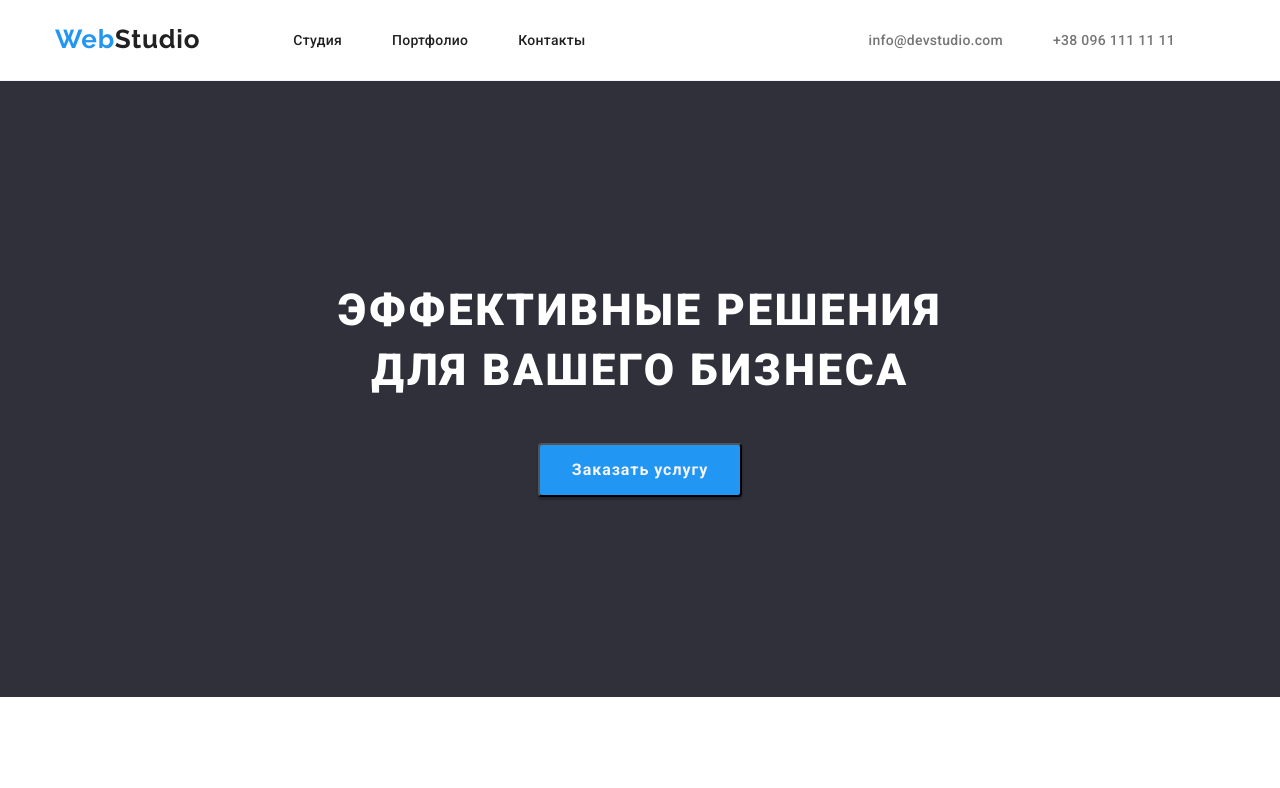
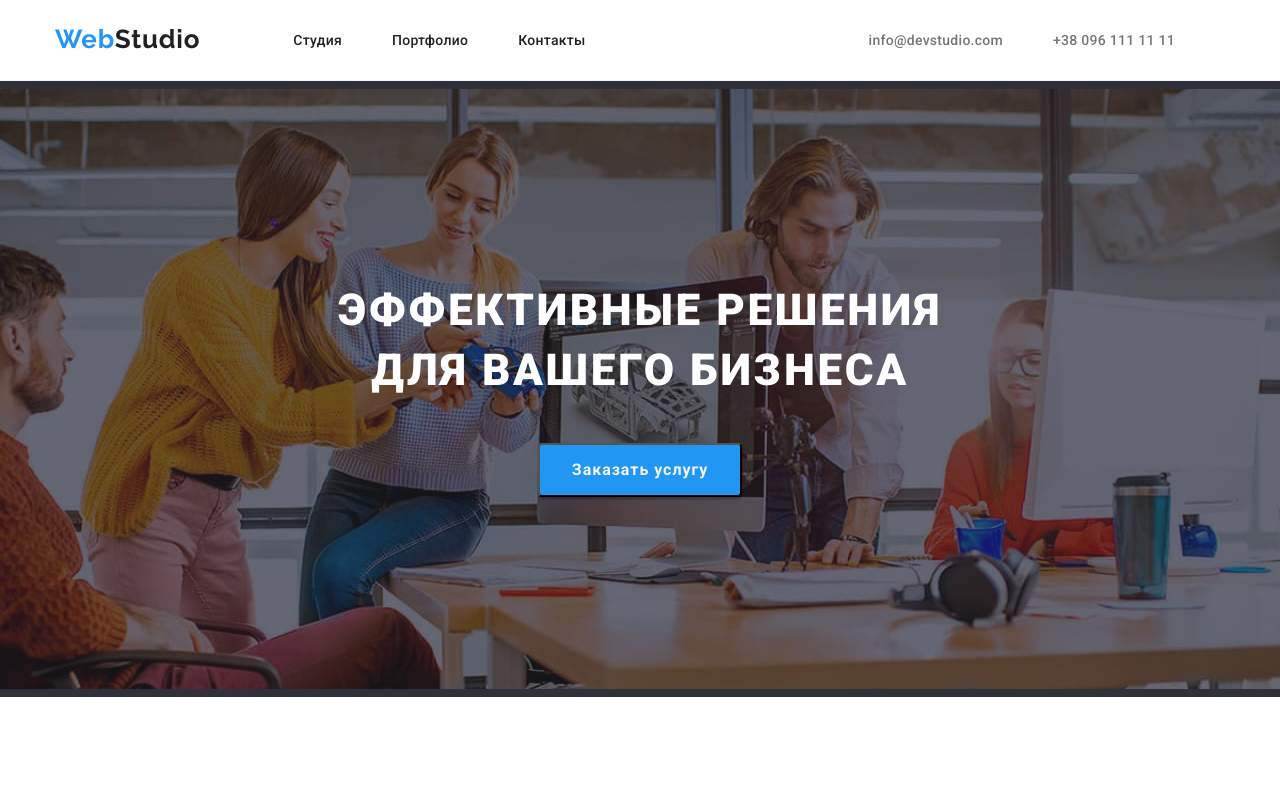
Before and after one commit to Igor-Degovtsov/goit-markup-hw-04, a plain HTML site: page index.html in a window 1280 px wide. Shown: the top 788 px of the page. Drawn offline with Linux system fonts and the light colour scheme.

Commit message:
bgr-img-done

```diff
--- a/css/style.css
+++ b/css/style.css
@@ -135,6 +135,13 @@ body {
 /*------main-----*/
 .hero {
   background-color: #2f303a;
+  background-image: linear-gradient(
+      rgba(47, 48, 58, 0.4),
+      rgba(47, 48, 58, 0.4)
+    ),
+    url(../images/hero-background.jpg);
+  background-repeat: no-repeat;
+  background-position: center;
   font-weight: 900;
   font-size: 44px;
   line-height: 1.36;
```
Also changed, not shown: images/hero-background.jpg (added).
